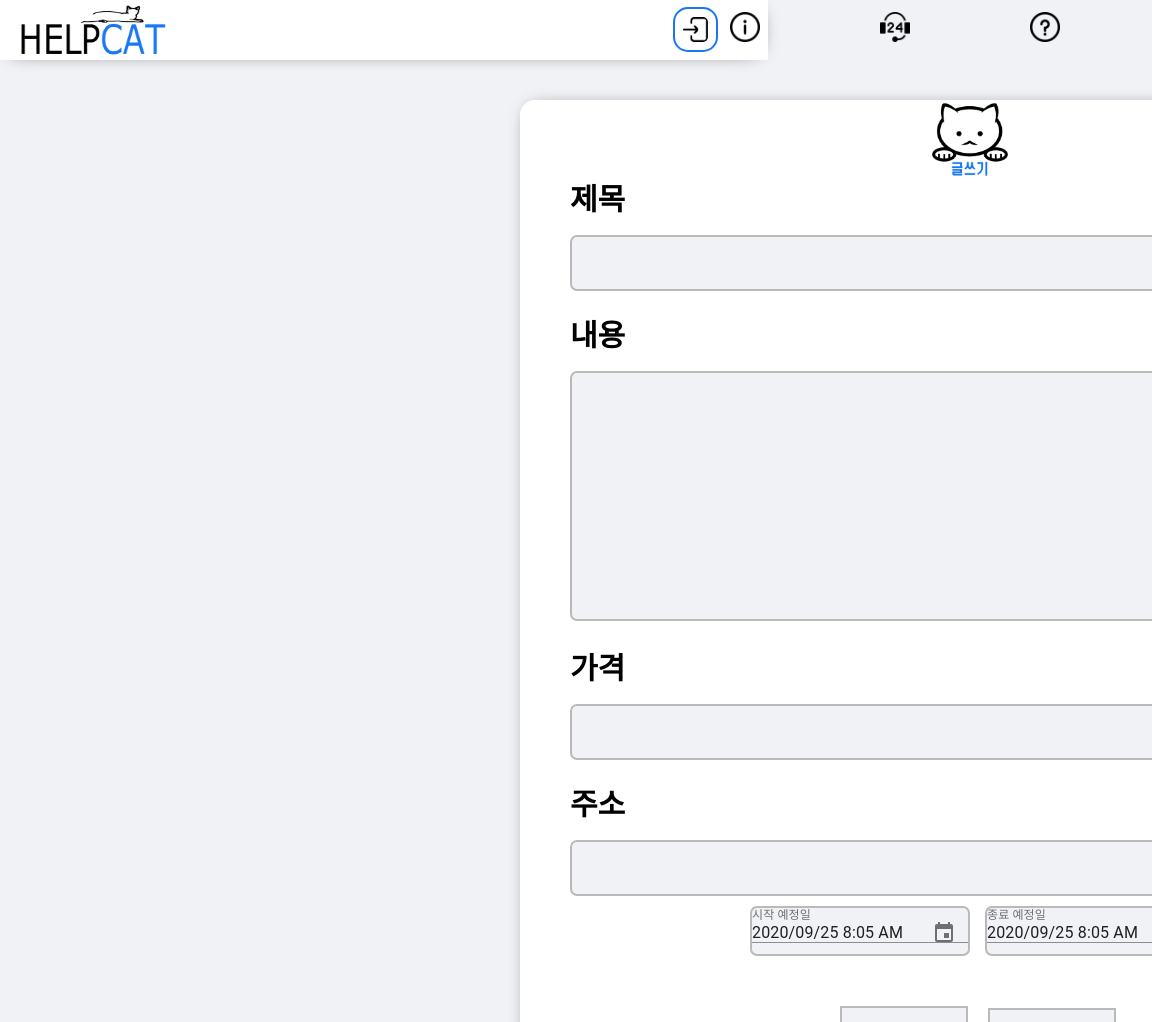
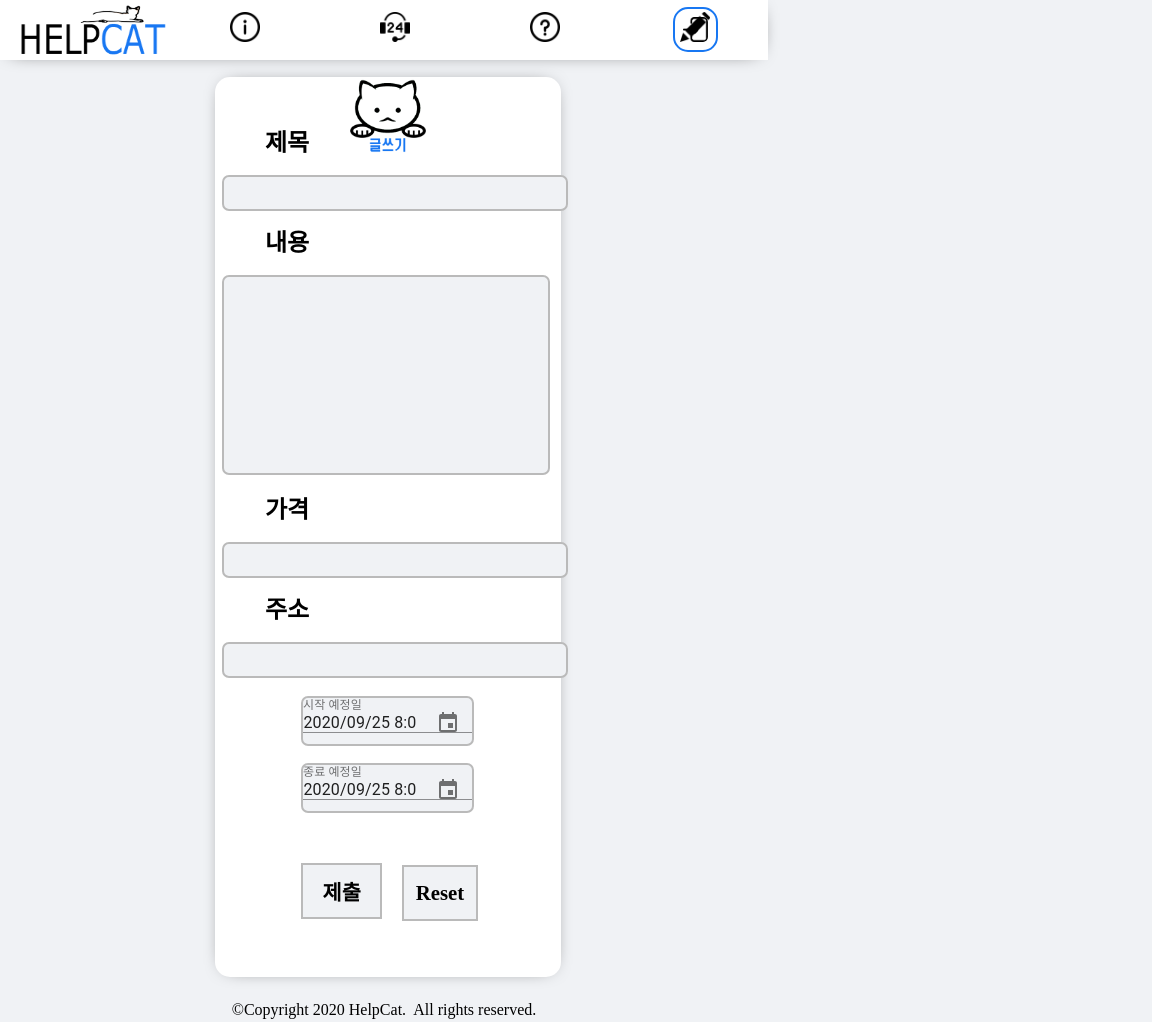
Before and after one commit to kdhyo/helpcat, a React (Create React App) app: page /write in a window 768 px wide. Shown: the top 1022 px of the page, 1152 px wide, since content can reach past the window. Built offline with nearby package versions, Linux system fonts and the light colour scheme; no server answers; what apollo-link-ws would draw is missing.

Commit message:
responsive css 0.0.1v

```diff
--- a/src/config/ex-apikey.json
+++ b/src/config/ex-apikey.json
@@ -1,5 +1,5 @@
 {
   "kakaoMapAPI":{
-    "API_KEY":"Your Key"
+    "API_KEY":"insert your Key"
   }
 }
--- a/src/css/main.css
+++ b/src/css/main.css
@@ -1,6 +1,8 @@
 body{
   background-color: #f0f2f5;
   position: relative;
+  width: 100%;
+  font-size: 100%;
 }
 
 header{
@@ -130,47 +132,38 @@ ul{
 }
 
 main{
-  width: 900px;
   font-size: 30px;
-  height: 600px;
   text-align: center;
   line-height: 50px;
   font-weight: bold;
   border-radius: 15px;
-  margin-top: 100px;
   background-color: white;
   box-shadow: 0px 0px 20px -12px black;
-  margin-left: 520px;
 }
 
 .map{
   box-sizing: border-box;
-  width: 900px;
-  height: 600px;
+  width: 45%;
+  height: 65vh;
   border-radius: 15px;
-  margin-top: 100px;
+  margin-top: 5%;
   background-color: white;
   box-shadow: 0px 0px 20px -12px black;
-  margin-left: 520px;
+  margin-left: 28%;
 }
 
 .map2{
   box-sizing: border-box;
-  background-color: white;
-  padding-top: 50px;
-  padding-bottom: 30px;
-  box-sizing: border-box;
-  width: 900px;
-  font-size: 50px;
+  width: 45%;
   height: 600px;
-  text-align: center;
-  line-height: 450px;
-  font-weight: bold;
   border-radius: 15px;
-  margin-top: 100px;
+  margin-top: 5%;
   background-color: white;
   box-shadow: 0px 0px 20px -12px black;
-  margin-left: 520px;
+  margin-left: 28%;
+  font-size: 5rem;
+  text-align: center;
+  line-height: 50vh;
 }
 
 .mapbutton1{
@@ -240,9 +233,9 @@ main{
 
 .previewsection{
   height: 460px;
-  width: 900px;
-  margin-left: 520px;
-  margin-top: 50px;
+  width: 45%;
+  margin-left: 28%;
+  margin-top: 2%;
   position: relative;
   z-index: 4;
 }
@@ -258,10 +251,6 @@ article{
   box-shadow: 0px 0px 20px -12px black;
   border-radius: 15px;
   margin-top: 15px;
-  text-align: center;
-  line-height: 220px;
-  font-weight: bold;
-  font-size: 30px;
   background-color: white;
 }
 
@@ -273,25 +262,24 @@ article{
   margin-top: 15px;
   background-color: white;
   font-size: 14px;
-  line-height: 30px;
+  line-height: 1rem;
   text-align: left;
   margin-top: 30px;
   margin-left: 100px;
 }
 
 .board .article .previewArea{
-  font-size: 18px;
+  font-size: 1rem;
   color: #1877f2;
-  position: relative;
-  z-index: 2;
-  height: 30px;
-  margin-top: -50px;
-  margin-bottom: 30px;
+  text-align: center;
+  margin-top: 3rem;
+  margin-bottom: 1rem;
+  font-weight: bolder;
 }
 .board .article .previewTitle{
-  font-size: 14px;
+  font-size: 1rem;
   font-weight: bolder;
-  height: 10px;
+  text-align: center;
 }
 
 .BPA p{
@@ -299,10 +287,10 @@ article{
 }
 
 .viewall{
-  width: 80px;
+  width: 15%;
   height: 30px;
   text-align: center;
-  line-height: 30px;
+  line-height: 2rem;
   font-weight: bold;
   background-color: white;
   box-shadow: 0px 0px 15px -6px black;
@@ -319,7 +307,7 @@ article{
 }
 
 .review{
-  width: 900px;
+  width: 45%;
   height: 200px;
   margin-top: 50px;
   text-align: center;
@@ -329,7 +317,7 @@ article{
   border-radius: 15px;
   font-size: 20px;
   background-color: white;
-  margin-left: 520px;
+  margin-left: 28%;
   position: relative;
 }
 
@@ -553,14 +541,15 @@ article{
 }
 
 .writeform{
-  width: 900px;
+  width: 45%;
   height: 1000px;
   box-shadow: 0px 0px 20px -12px black;
   border-radius: 15px;
   box-sizing: border-box;
   background-color: white;
-  margin-top: 100px;
-  margin-left: 520px;
+  margin-top: 5%;
+  margin-left: 28%;
+  font-size: 100%;
 }
 
 .writeheader{
@@ -569,17 +558,17 @@ article{
 
 .writetitle{
   font-weight: bold;
-  font-size: 30px;
-  margin: 50px 0px 20px 50px
+  font-size: 2rem;
+  margin: 20px 0px 20px 50px
 }
 
 .writetitleinput{
-  margin-left: 50px;
+  margin-left: 2%;
   border: none;
   background-color: #f0f2f5;
   border-radius: 7px;
   height: 50px;
-  width: 500px;
+  width: 30%;
   padding-right: 300px;
   border: 2px solid #bababa;
   outline-color: #1877f2;
@@ -587,17 +576,17 @@ article{
 
 .writecontent{
   font-weight: bold;
-  font-size: 30px;
-  margin: 30px 0px 20px 50px;
+  font-size: 2rem;
+  margin: 20px 0px 20px 50px;
 }
 
 .writecontentinput{
-  margin-left: 50px;
+  margin-left: 2%;
   border: none;
   background-color: #f0f2f5;
   border-radius: 7px;
   height: 250px;
-  width: 800px;
+  width: 94%;
   resize: none;
   border: 2px solid #bababa;
   outline-color: #1877f2;
@@ -668,69 +657,6 @@ article{
   border-color: #1877f2;
 }
 
-/* aside{
-  width: 100px;
-  height: 640px;
-  background-color: white;
-  box-shadow: 0px 0px 20px -12px black;
-  border-radius: 15px;
-  position: fixed;
-  z-index: 1;
-  top:15%;
-  right: 1%;
-  bottom: 15%;
-  text-align: center;
-}
-
-.asider1{
-  text-align: center;
-  position: relative;
-  font-size: 20px;
-  z-index: 2;
-  font-weight: bold;
-  right: 1%;
-  border-bottom: 2px solid lightgray;
-  line-height: 160px;
-}
-
-.asider2{
-  text-align: center;
-  position: relative;
-  font-size: 20px;
-  z-index: 2;
-  font-weight: bold;
-  right: 1%;
-  border-bottom: 2px solid lightgray;
-  line-height: 160px;
-}
-
-.asider3{
-  text-align: center;
-  position: relative;
-  font-size: 20px;
-  z-index: 2;
-  font-weight: bold;
-  right: 1%;
-  border-bottom: 2px solid lightgray;
-  line-height: 160px;
-}
-
-.asider4{
-  text-align: center;
-  position: relative;
-  font-size: 20px;
-  z-index: 2;
-  font-weight: bold;
-  right: 1%;
-  line-height: 160px;
-}
-
-.asiderpng{
-  width: 50px;
-  background-color: white;
-  box-sizing: border-box;
-} */
-
 aside{
   display: flex;
   float: left;
@@ -741,6 +667,7 @@ aside{
   text-align: center;
   margin-top: 5px;
   box-sizing: border-box;
+  width: 100%;
 }
 
 .asider1{
@@ -820,3 +747,174 @@ footer{
 .customoverlay a {display:block;text-decoration:none;color:#000;text-align:center;border-radius:6px;font-size:10px;font-weight:bold;overflow:hidden;background: #00b1f7;background: #00b1f7 url('/arrow_white.png') no-repeat right 8px center;}
 .customoverlay .title {display:block;text-align:center;background:#fff;height:35px;margin-top:-15px;padding:3px;font-size:14px;font-weight:bold; border-left: 7px solid #1877f2;}
 .customoverlay:after {content:'';position:absolute;margin-left:-12px;left:50%;bottom:-12px;width:22px;height:12px;background:url('/vertex_white.png')}
+
+/* PC , 테블릿 가로 (해상도 768px ~ 1023px)*/
+@media all and (min-width:768px) and (max-width:800px) {
+
+}
+
+/* 테블릿 세로 (해상도 768px ~ 1023px)*/
+@media all and (min-width:768px) and (max-width:1023px) {
+  aside{
+    display: flex;
+    float: left;
+    position: fixed;
+    top: 0;
+    z-index: 5;
+    margin-top: 5px;
+    box-sizing: border-box;
+    margin-left: -500px;
+    width: 100%;
+  }
+
+  .map{
+    box-sizing: border-box;
+    width: 45%;
+    height: 50vh;
+    border-radius: 15px;
+    margin-top: 10%;
+    background-color: white;
+    box-shadow: 0px 0px 20px -12px black;
+    margin-left: 28%;
+  }
+
+  .map2{
+    box-sizing: border-box;
+    width: 45%;
+    height: 50vh;
+    border-radius: 15px;
+    margin-top: 10%;
+    background-color: white;
+    box-shadow: 0px 0px 20px -12px black;
+    margin-left: 28%;
+    text-align: center;
+    font-size: 3rem;
+    text-align: center;
+    line-height: 50vh;
+  }
+
+  .board .article .previewTitle{
+    font-size: 0.9rem;
+    font-weight: bolder;
+    text-align: center;
+  }
+
+  .writeform{
+    width: 45%;
+    height: 900px;
+    box-shadow: 0px 0px 20px -12px black;
+    border-radius: 15px;
+    box-sizing: border-box;
+    background-color: white;
+    margin-top: 10%;
+    margin-left: 28%;
+    font-size: 100%;
+  }
+
+  .writeheader{
+    color: white;
+  }
+
+  .writetitle{
+    font-weight: bold;
+    font-size: 1.5rem;
+    margin: 20px 0px 20px 50px
+  }
+
+  .writetitleinput{
+    margin-left: 2%;
+    border: none;
+    background-color: #f0f2f5;
+    border-radius: 7px;
+    height: 30px;
+    width: 40px;
+    padding-right: 300px;
+    border: 2px solid #bababa;
+    outline-color: #1877f2;
+  }
+
+  .writecontent{
+    font-weight: bold;
+    font-size: 1.5rem;
+    margin: 20px 0px 20px 50px;
+  }
+
+  .writecontentinput{
+    margin-left: 2%;
+    border: none;
+    background-color: #f0f2f5;
+    border-radius: 7px;
+    height: 200px;
+    width: 95%;
+    resize: none;
+    border: 2px solid #bababa;
+    outline-color: #1877f2;
+  }
+
+  .writeday{
+    font-weight: bold;
+    font-size: 2rem;
+    margin: 20px 0px 0px 50px;
+  }
+
+  .startday{
+    margin-top: 5%;
+    margin-right: 15px;
+    background-color: #f0f2f5;
+    border: 2px solid #bababa;
+    outline-color: #1877f2;
+    border-radius: 7px;
+    width: 50%;
+    display: block;
+    margin-left: 25%;
+    height: 50px;
+  }
+
+  .endday{
+    margin-top: 5%;
+    background-color: #f0f2f5;
+    border: 2px solid #bababa;
+    outline-color: #1877f2;
+    border-radius: 7px;
+    width: 50%;
+    display: block;
+    margin-left: 25%;
+    height: 50px;
+  }
+
+  .writesubmit{
+    margin-top: 50px;
+    background-color: #f0f2f5;
+    border: 2px solid #bababa;
+    outline-color: #1877f2;
+    margin-left: 25%;
+    text-align: center;
+    font-weight: bold;
+    font-size: 1.3rem;
+    width: 21%;
+  }
+
+  .writereset{
+    background-color: #f0f2f5;
+    border: 2px solid #bababa;
+    outline-color: #1877f2;
+    margin-left: 20px;
+    text-align: center;
+    font-weight: bold;
+    font-size: 1.3rem;
+    width: 22%;
+  }
+}
+
+/* 모바일 가로, 테블릿 세로 (해상도 480px ~ 767px)*/
+@media all and (min-width:480px) and (max-width:767px) {
+  aside{
+    display: block;
+    top: 5%;
+  }
+}
+
+/* 모바일 가로, 테블릿 세로 (해상도 ~ 479px)*/
+@media all and (max-width:479px) {
+
+}
```
